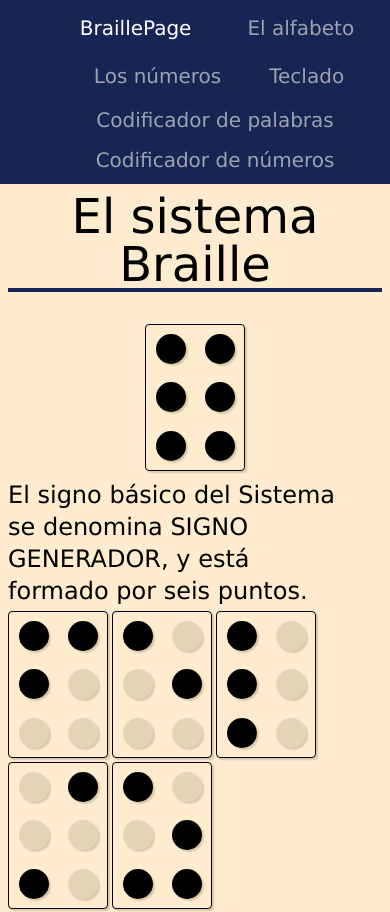
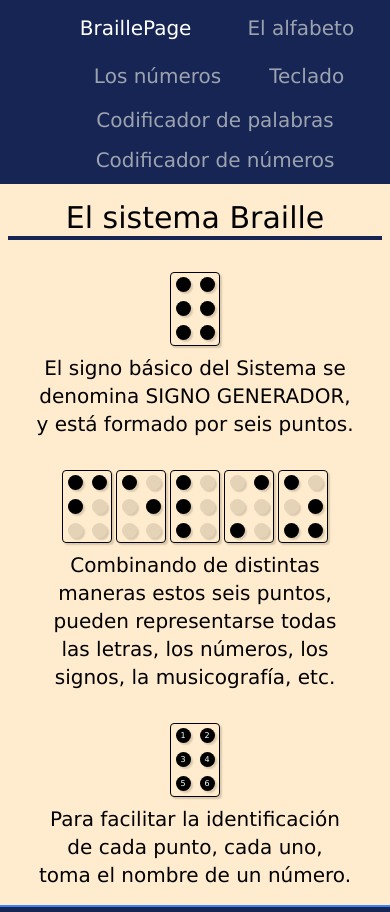
Before and after one commit to Schugu/BraillePage, a React (Vite) app: page / in a window 390 px wide. Shown: the top 912 px of the page. Built offline with nearby package versions, Linux system fonts and the light colour scheme.

Commit message:
Add: Import Custom Hook y ajustes responsive

```diff
--- a/src/components/codificador/CharsToBraille.tsx
+++ b/src/components/codificador/CharsToBraille.tsx
@@ -21,7 +21,7 @@ export default function CharsToBraille({ cadenaParaCodificar, formato }: CharsTo
 
 
   return (
-    <section className="flex flex-wrap gap-1">
+    <section className="flex flex-wrap gap-1 justify-center">
       {elementosBraille}
     </section>
   );
--- a/src/pages/Alphabet.tsx
+++ b/src/pages/Alphabet.tsx
@@ -1,12 +1,15 @@
 import CharToBrailleWithChar from "../components/codificador/CharToBrailleWithChar.tsx";
+import useWindowResolution from "../hooks/useWindowResolution.tsx";
+import Titulo from "../components/Titulo.tsx";
+export default function Alphabet() {
+  const resolution = useWindowResolution();
 
-export default function Alphabet() {
   return (
-    <section className="flex flex-col items-center gap-8 p-2 text-2xl">
-      <h1 className="w-full border-b-4 border-blue-950 text-5xl text-center">El alfabeto</h1>
+    <section className="flex flex-col items-center gap-8 px-2 py-4 text-lg md:text-2xl">
+      <Titulo titulo="El alfabeto" />
 
       <article className="flex flex-col gap-2 items-center">
-        <CharToBrailleWithChar cadenaParaCodificar="abcdefghij" formato="mediano" />
+        <CharToBrailleWithChar cadenaParaCodificar="abcdefghij" formato={resolution} />
         <p className="text-center text-balanece w-3/4">
           Las primeras diez combinaciones, que representan las diez primeras letras del
           alfabeto, ocupan sólo los cuatro puntos superiores del signo generador.
@@ -15,7 +18,7 @@ export default function Alphabet() {
       </article>
 
       <article className="flex flex-col gap-2 items-center">
-        <CharToBrailleWithChar cadenaParaCodificar="klmnopqrst" formato="mediano" />
+        <CharToBrailleWithChar cadenaParaCodificar="klmnopqrst" formato={resolution} />
         <p className="text-center text-balanece w-3/4">
           Cada una de las siguientes diez combinaciones, agrega a las de la primera serie,
           el punto número 3. Este grupo de signos, se denomina SEGUNDA SERIE.
@@ -24,7 +27,7 @@ export default function Alphabet() {
 
       <article className="flex flex-wrap justify-center gap-2">
         <div className="max-w-lg flex flex-col gap-2 items-center">
-          <CharToBrailleWithChar cadenaParaCodificar="uvxyz" formato="mediano" />
+          <CharToBrailleWithChar cadenaParaCodificar="uvxyz" formato={resolution} />
           <p className="text-center text-balanece">
             Las siguientes cinco combinaciones, agregan el punto número 6, a las de la
             segunda serie. Este grupo de signos, se denomina TERCERA SERIE.
@@ -32,7 +35,7 @@ export default function Alphabet() {
         </div>
 
         <div className="max-w-64 flex flex-col gap-2 items-center">
-          <CharToBrailleWithChar cadenaParaCodificar="ñw" formato="mediano" />
+          <CharToBrailleWithChar cadenaParaCodificar="ñw" formato={resolution} />
           <p className="text-center text-balanece">
             Estas dos letras, completan el alfabeto.
           </p>
@@ -41,14 +44,14 @@ export default function Alphabet() {
 
       <article className="flex flex-wrap justify-center gap-8">
         <div className="max-w-lg flex flex-col gap-2 items-center">
-          <CharToBrailleWithChar cadenaParaCodificar="áéíóú" formato="mediano" />
+          <CharToBrailleWithChar cadenaParaCodificar="áéíóú" formato={resolution} />
           <p className="text-center text-balanece">
             Vocales con acento.
           </p>
         </div>
 
         <div className="max-w-xl flex flex-col gap-2 items-center">
-          <CharToBrailleWithChar cadenaParaCodificar=" .,;:-" formato="mediano" />
+          <CharToBrailleWithChar cadenaParaCodificar=" .,;:-" formato={resolution} />
           <p className="text-center text-balanece">
             Caracteres Especiales.
           </p>
--- a/src/pages/Home.tsx
+++ b/src/pages/Home.tsx
@@ -1,25 +1,28 @@
 import CharsToBraille from "../components/codificador/CharsToBraille.tsx";
 import CharToBrailleWithNumbers from "../components/codificador/CharToBrailleWithNumbers.tsx";
+import useWindowResolution from "../hooks/useWindowResolution.tsx";
+import Titulo from "../components/Titulo.tsx";
 
 export default function Home() {
+  const resolution = useWindowResolution();
   return (
-    <section className="w-full h-full flex flex-col items-center gap-8 p-2">
-      <h1 className="w-full border-b-4 border-blue-950 text-5xl text-center">El sistema Braille</h1>
+    <section className="flex flex-col items-center gap-8 px-2 py-4 text-xl">
+      <Titulo titulo="El sistema Braille" />
 
-      <article className="flex flex-col gap-1 text-2xl">
+      <article className="flex flex-col gap-8 md:gap-1">
         <div className="w-full flex flex-wrap items-center justify-center gap-2">
-          <CharsToBraille cadenaParaCodificar={"¥"} formato="grande" />
-          <p className="inline-block max-w-lg text-left text-balance self-center">El signo básico del Sistema se denomina SIGNO GENERADOR, y está formado por seis puntos.</p>
+          <CharsToBraille cadenaParaCodificar={"¥"} formato={resolution} />
+          <p className="inline-block max-w-lg text-center lg:text-left text-balance self-center">El signo básico del Sistema se denomina SIGNO GENERADOR, y está formado por seis puntos.</p>
         </div>
 
         <div className="w-full flex flex-wrap items-center justify-center gap-2">
-          <CharsToBraille cadenaParaCodificar={"Felíz"} formato="grande" />
-          <p className="inline-block max-w-lg text-left text-balance self-center">Combinando de distintas maneras estos seis puntos, pueden representarse todas las letras, los números, los signos, la musicografía, etc.</p>
+          <CharsToBraille cadenaParaCodificar={"Felíz"} formato={resolution} />
+          <p className="inline-block max-w-lg text-center lg:text-left text-balance self-center">Combinando de distintas maneras estos seis puntos, pueden representarse todas las letras, los números, los signos, la musicografía, etc.</p>
         </div>
 
         <div className="w-full flex flex-wrap items-center justify-center gap-2">
-          <CharToBrailleWithNumbers cadenaParaCodificar={"¥"} formato="grande" />
-          <p className="inline-block max-w-lg text-left text-balance self-center">Para facilitar la identificación de cada punto, cada uno, toma el nombre de un número.</p>
+          <CharToBrailleWithNumbers cadenaParaCodificar={"¥"} formato={resolution} />
+          <p className="inline-block max-w-lg text-center lg:text-left text-balance self-center">Para facilitar la identificación de cada punto, cada uno, toma el nombre de un número.</p>
         </div>
       </article>
 
--- a/src/pages/Numbers.tsx
+++ b/src/pages/Numbers.tsx
@@ -1,21 +1,23 @@
 import NumToBraille from "../components/codificador/NumToBraille.tsx";
 import CharsToBraille from "../components/codificador/CharsToBraille.tsx";
 import ANWWAN from "../components/codificador/AllNumbersWithWordsAndNumbers.tsx";
-
+import useWindowResolution from "../hooks/useWindowResolution.tsx";
+import Titulo from "../components/Titulo.tsx";
 
 export default function Numbers() {
+  const resolution = useWindowResolution();
   return (
-    <section className="w-full h-full flex flex-col items-center gap-8 p-2 text-2xl">
-      <h1 className="w-full border-b-4 border-blue-950 text-5xl text-center">Los números</h1>
+    <section className="flex flex-col items-center gap-8 px-2 py-4 text-lg md:text-2xl">
+      <Titulo titulo="Los números" />
 
       <article className="flex flex-wrap gap-2 items-center justify-center">
-        <CharsToBraille cadenaParaCodificar="º" formato="mediano" />
+        <CharsToBraille cadenaParaCodificar="º" formato={resolution} />
         <p className="max-w-md text-center sm:text-left">Un signo formado por los puntos 3, 4, 5 y 6. A ese signo se lo denomina SIGNO DE NUMERO.</p>
       </article>
 
       <article className="flex flex-col gap-2 items-center">
         <p className="max-w-5xl text-center">Los dígitos se representan anteponiendo a las diez primeras letras del alfabeto.</p>
-        <ANWWAN formato="mediano" />
+        <ANWWAN formato={resolution} />
       </article>
 
       <article className="w-full flex flex-col gap-6 items-center">
@@ -24,11 +26,11 @@ export default function Numbers() {
         </p>
         <div className="w-full flex flex-wrap justify-center gap-4 md:gap-20">
           <section className="flex flex-col gap-2 items-center">
-            <NumToBraille formato="chico" numerosParaCodificar="26" />
+            <NumToBraille formato={resolution} numerosParaCodificar="26" />
             <p>26</p>
           </section>
           <section className="flex flex-col gap-2 items-center">
-            <NumToBraille formato="chico" numerosParaCodificar="4053317" />
+            <NumToBraille formato={resolution} numerosParaCodificar="4053317" />
             <p>4.053.317</p>
           </section>
         </div>
--- a/src/pages/NumsToBraille.tsx
+++ b/src/pages/NumsToBraille.tsx
@@ -1,18 +1,19 @@
 import { useState } from "react";
 import NumToBraille from "../components/codificador/NumToBraille.tsx";
+import useWindowResolution from "../hooks/useWindowResolution.tsx";
+import Titulo from "../components/Titulo.tsx";
 
 export default function NumsToBraille() {
   const [numero, setNumero] = useState('');
+  const resolution = useWindowResolution();
 
   const handleChange = (event: React.ChangeEvent<HTMLInputElement>) => {
     setNumero(event.target.value);
   };
 
   return (
-    <section className="flex flex-col items-center gap-8 p-2 text-2xl">
-      <h1 className="w-full border-b-4 border-blue-950 text-3xl md:text-5xl text-center">
-        Codificador de números
-      </h1>
+    <section className="flex flex-col items-center gap-8 px-2 py-4 text-lg md:text-2xl">
+      <Titulo titulo="Codificador de números"/>
 
       <article className="flex flex-col items-center gap-2">
         <p className="text-center">Escriba un número</p>
@@ -24,6 +25,7 @@ export default function NumsToBraille() {
             type="number"
             placeholder="123"
             autoComplete="off"
+            min="0"
           />
           <button
             onClick={() => { setNumero('') }}
@@ -33,7 +35,7 @@ export default function NumsToBraille() {
       </article>
 
       <article className="w-full flex justify-center">
-        <NumToBraille numerosParaCodificar={numero} formato="chico" />
+        <NumToBraille numerosParaCodificar={numero} formato={resolution} />
       </article>
     </section>
   );
--- a/src/pages/WordsToBraille.tsx
+++ b/src/pages/WordsToBraille.tsx
@@ -1,18 +1,19 @@
 import { useState } from "react";
 import CharsToBraille from "../components/codificador/CharsToBraille";
+import useWindowResolution from "../hooks/useWindowResolution.tsx";
+import Titulo from "../components/Titulo.tsx";
 
 export default function WordsToBraille() {
   const [palabra, setPalabra] = useState('');
+  const resolution = useWindowResolution();
 
   const handleChange = (event: React.ChangeEvent<HTMLInputElement>) => {
     setPalabra(event.target.value);
   };
 
   return (
-    <section className="flex flex-col items-center gap-8 p-2 text-2xl">
-      <h1 className="w-full border-b-4 border-blue-950 text-3xl md:text-5xl text-center">
-        Codificador de palabras
-      </h1>
+    <section className="flex flex-col items-center gap-8 px-2 py-4 text-lg md:text-2xl">
+      <Titulo titulo="Codificador de palabras"/>
 
       <article className="flex flex-col items-center gap-2">
         <p className="text-center">Escriba una palabra</p>
@@ -33,7 +34,7 @@ export default function WordsToBraille() {
       </article>
 
       <article className="w-full flex justify-center">
-        <CharsToBraille cadenaParaCodificar={palabra} formato="chico" />
+        <CharsToBraille cadenaParaCodificar={palabra} formato={resolution} />
       </article>
     </section>
   );
--- a/src/pages/keyboard/Keyboard.tsx
+++ b/src/pages/keyboard/Keyboard.tsx
@@ -1,9 +1,12 @@
 import { useState } from 'react';
 import CharsToBraille from "./CharsToBraille";
 import NumToBraille from "./NumToBraille.tsx";
+import useWindowResolution from "../../hooks/useWindowResolution.tsx";
+import Titulo from '../../components/Titulo.tsx';
 
 export default function Keyboard() {
   const [selectedChars, setSelectedChars] = useState<string[]>([]);
+  const resolution = useWindowResolution();
 
   const handleClick = (caracter: string) => {
     if (caracter !== 'º') {
@@ -20,9 +23,9 @@ export default function Keyboard() {
   };
 
   return (
-    <section className="flex flex-col items-center gap-8 p-2 text-2xl">
+    <section className="flex flex-col items-center gap-8 px-2 py-4 text-lg md:text-2xl">
       <article className='flex flex-col gap-2 w-full'>
-        <h1 className="w-full border-b-4 border-blue-950 text-5xl text-center">Teclado</h1>
+        <Titulo titulo='Teclado' />
         <p className='text-center'>Escriban palabras en base a lo aprendido anteriormente.</p>
       </article>
 
@@ -38,8 +41,8 @@ export default function Keyboard() {
       </article>
 
       <article className='flex flex-col gap-2 items-center'>
-        <CharsToBraille cadenaParaCodificar="qwertyuiopasdfghjklzxcvbnm,;.:- " formato="chico" handleClick={handleClick} />
-        <NumToBraille numerosParaCodificar='1 2 3 4 5 6 7 8 9 0' formato='chico' handleClick={handleClick} />
+        <CharsToBraille cadenaParaCodificar="qwertyuiopasdfghjklzxcvbnm,;.:- " formato={resolution} handleClick={handleClick} />
+        <NumToBraille numerosParaCodificar='1 2 3 4 5 6 7 8 9 0' formato={resolution} handleClick={handleClick} />
       </article>
     </section>
   );
```
